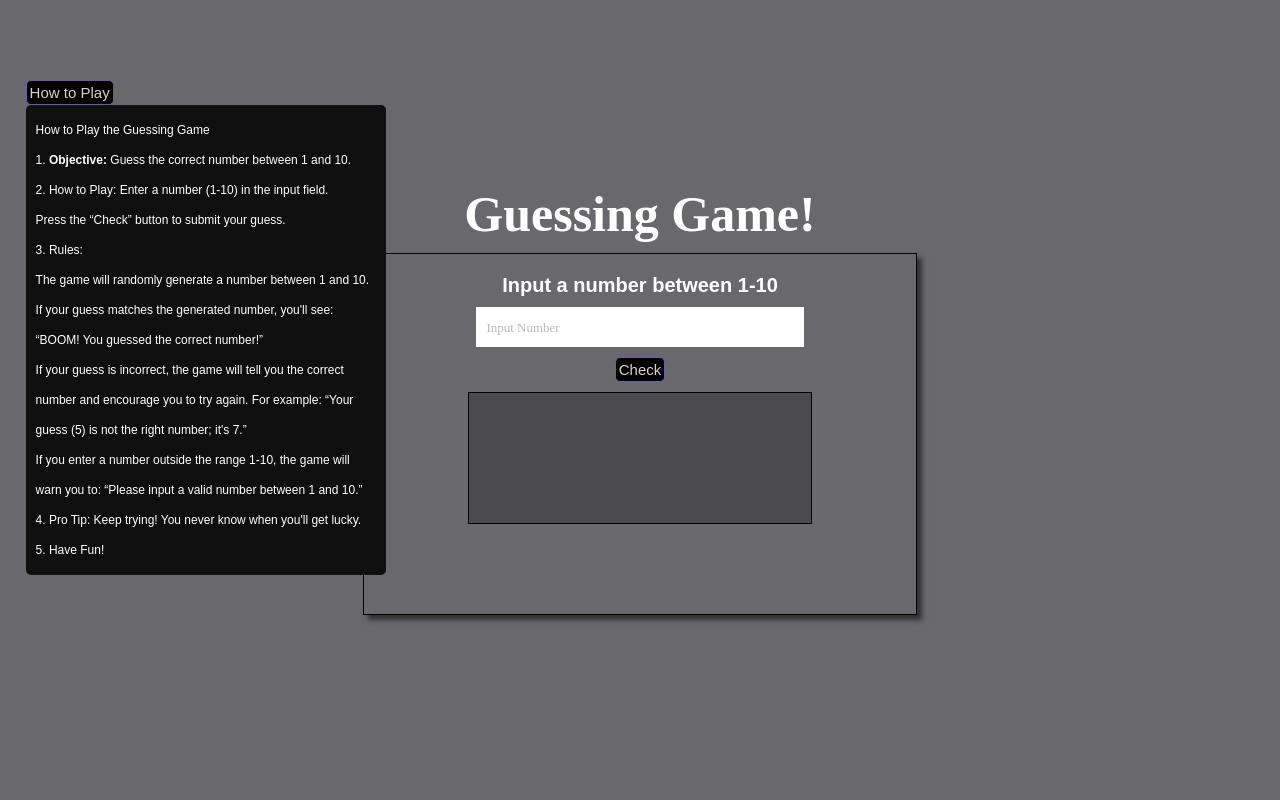
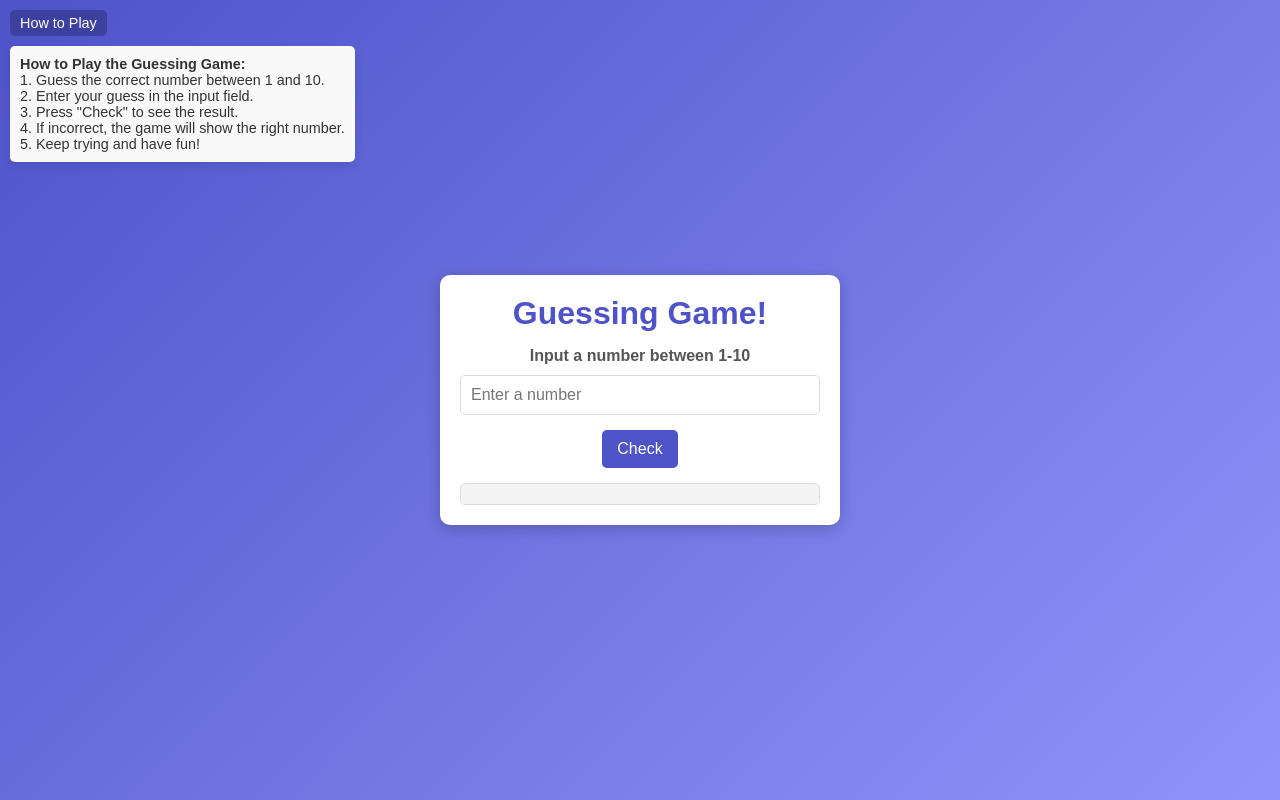
Before and after one commit to Blaqboydee/Guessing-Game, a plain HTML site: page index.html in a window 1280 px wide. Both pictures are taken after a click on the button "How to Play". Drawn offline with Linux system fonts and the light colour scheme.

Commit message:
new styling

```diff
--- a/index.html
+++ b/index.html
@@ -1,3 +1,4 @@
+<!DOCTYPE html>
 <!DOCTYPE html>
 <html lang="en">
   <head>
@@ -5,147 +6,142 @@
     <meta name="viewport" content="width=device-width, initial-scale=1.0" />
     <title>Guessing Game</title>
     <style>
-     *{
+      /* General Reset */
+      * {
+        margin: 0;
         padding: 0;
-        margin: 0;
-        /* box-sizing: border-box; */
+        box-sizing: border-box;
+      }
+
+      body {
+        font-family: Arial, Helvetica, sans-serif;
+        background: linear-gradient(135deg, #4e54c8, #8f94fb);
+        height: 100vh;
+        display: flex;
+        align-items: center;
+        justify-content: center;
       }
 
       main {
-        background-color: rgb(105, 105, 109);
-        width: 100%;
-        height: 100vh;
-        display: flex;
-        flex-direction: column;
-        gap: 10px;
-        align-items: center;
-        justify-content: center;
+        background-color: #ffffff;
+        width: 90%;
+        max-width: 400px;
+        padding: 20px;
+        border-radius: 10px;
+        box-shadow: 0 4px 15px rgba(0, 0, 0, 0.2);
         text-align: center;
       }
 
-      .container {
-        background-color: rgb(105, 105, 109);
-        box-shadow: 5px 5px 5px rgb(49, 48, 48);
-        width: 40%;
-        height: 40vh;
-        display: flex;
-        flex-direction: column;
-        align-items: center;
-        gap: 10px;
-        padding: 20px;
-        border: 1px solid black;
-        text-align: center;
+      h1 {
+        font-size: 2rem;
+        color: #4e54c8;
+        margin-bottom: 15px;
+      }
+
+      h3 {
+        font-size: 1rem;
+        color: #555;
+        margin-bottom: 10px;
+      }
+
+      input {
+        width: 100%;
+        height: 40px;
+        margin-bottom: 15px;
+        padding: 5px 10px;
+        font-size: 1rem;
+        border: 1px solid #ddd;
+        border-radius: 5px;
+        outline: none;
+      }
+
+      input:focus {
+        border-color: #4e54c8;
+        box-shadow: 0 0 5px rgba(78, 84, 200, 0.4);
       }
 
       button {
-        background-color: rgb(4, 0, 0);
-        color: rgb(216, 207, 207);
-        border: 1px solid rgb(95, 95, 179);
-        font-size: 15px;
+        background-color: #4e54c8;
+        color: white;
+        border: none;
+        font-size: 1rem;
+        padding: 10px 15px;
+        border-radius: 5px;
         cursor: pointer;
-        padding: 3px;
-        border-radius: 5px;
+        transition: background-color 0.3s ease;
       }
 
-      h3 {
-        color: white;
-        font-size: 20px;
-        margin: 0;
-        font-family: Arial, Helvetica, sans-serif;
-      }
-
-      input {
-        outline: none;
-        border: 0;
-        width: 60%;
-        padding: 0 10px;
-        height: 40px;
-        font-size: 13px;
+      button:hover {
+        background-color: #3c41a0;
       }
 
       #output {
-        color: white;
-        background-color: rgba(49, 48, 48, 0.52);
-        border: 1px solid black;
-        /* border-radius: 5px; */
-        width: 65%;
-        height: 15vh;
-        font-size: 13px;
-        font-family: Arial, Helvetica, sans-serif;
-        padding: 5px;
-        text-align: center;
+        margin-top: 15px;
+        padding: 10px;
+        background-color: #f4f4f4;
+        border-radius: 5px;
+        color: #555;
+        font-size: 1rem;
+        border: 1px solid #ddd;
       }
 
-      input::placeholder {
-        font-size: 13px;
-        color: rgba(0, 0, 0, 0.282);
-        font-family: "Times New Roman", Times, serif;
+      .manual {
+        position: absolute;
+        top: 10px;
+        left: 10px;
+        font-size: 0.9rem;
       }
 
-    .manual{
-        position: fixed;
-        top: 10%;
-        left: 2%;
+      .manual button {
+        background-color: #3c41a0;
+        color: white;
+        border: none;
+        font-size: 0.9rem;
+        padding: 5px 10px;
+        border-radius: 5px;
+        cursor: pointer;
       }
 
-      .manual p{
-        color: white;
-        font-size: 12px;
-        line-height: 30px;
-        background-color: rgb(15, 15, 15);
-        width: 340px;
-        padding: 10px;
-        border-radius: 5px;
-        font-family: Arial, Helvetica, sans-serif;
-        display: none;
-        /* z-index: 888; */
+      .manual button:hover {
+        background-color: #2e3180;
       }
 
-      .manual:focus-within .drop{
-        display: block;
-        position: absolute;
+      .manual p {
+        margin-top: 10px;
+        padding: 10px;
+        background-color: #f9f9f9;
+        color: #333;
+        border-radius: 5px;
+        box-shadow: 0 4px 10px rgba(0, 0, 0, 0.1);
+        display: none;
       }
 
-      h1{
-        /* position: fixed;
-        top: 10%;
-        left: 30%; */
-        color: white;
-        font-size: 50px;
-        /* z-index: 0; */
+      .manual:focus-within .drop {
+        display: block;
       }
-
     </style>
   </head>
   <body>
     <div class="manual" tabindex="0">
       <button class="how">How to Play</button>
-        <p class="drop">How to Play the Guessing Game <br>
-            1. <b>Objective:</b> Guess the correct number between 1 and 10. <br>
-            2.	How to Play:
-            	Enter a number (1-10) in the input field. <br>
-                Press the “Check” button to submit your guess. <br>
-            3.	Rules: <br>
-                The game will randomly generate a number between 1 and 10. <br>
-            	If your guess matches the generated number, you'll see:
-         “BOOM! You guessed the correct number!” <br>
-            	If your guess is incorrect, the game will tell you the correct number and encourage you to try again.
-        For example:
-        “Your guess (5) is not the right number; it's 7.” <br>
-            	If you enter a number outside the range 1-10, the game will warn you to: “Please input a valid number between 1 and 10.” <br>
-            4.	Pro Tip: Keep trying! You never know when you'll get lucky. <br>
-            5.	Have Fun!</p>
+      <p class="drop">
+        <b>How to Play the Guessing Game:</b><br />
+        1. Guess the correct number between 1 and 10.<br />
+        2. Enter your guess in the input field.<br />
+        3. Press "Check" to see the result.<br />
+        4. If incorrect, the game will show the right number.<br />
+        5. Keep trying and have fun!
+      </p>
     </div>
-        <main tabindex="0">
+    <main>
       <h1>Guessing Game!</h1>
       <div class="container">
         <h3>Input a number between 1-10</h3>
-            <input type="number" id="input" placeholder="Input Number" />
+        <input type="number" id="input" placeholder="Enter a number" />
         <button onclick="checkGuess()">Check</button>
         <div id="output"></div>
       </div>
     </main>
-
   </body>
 </html>
 
```
Lines whose indentation alone changed are shown as unchanged.
